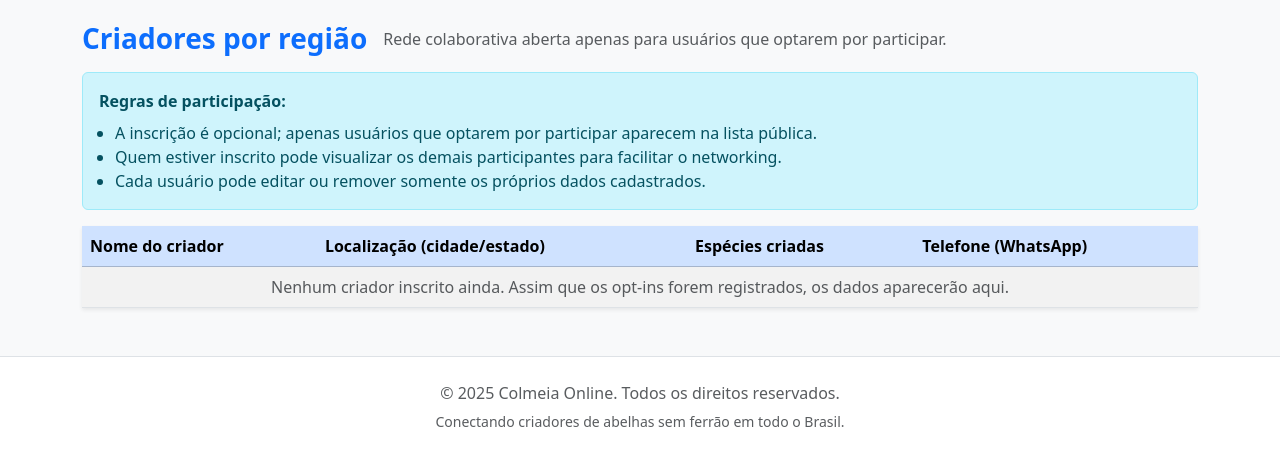
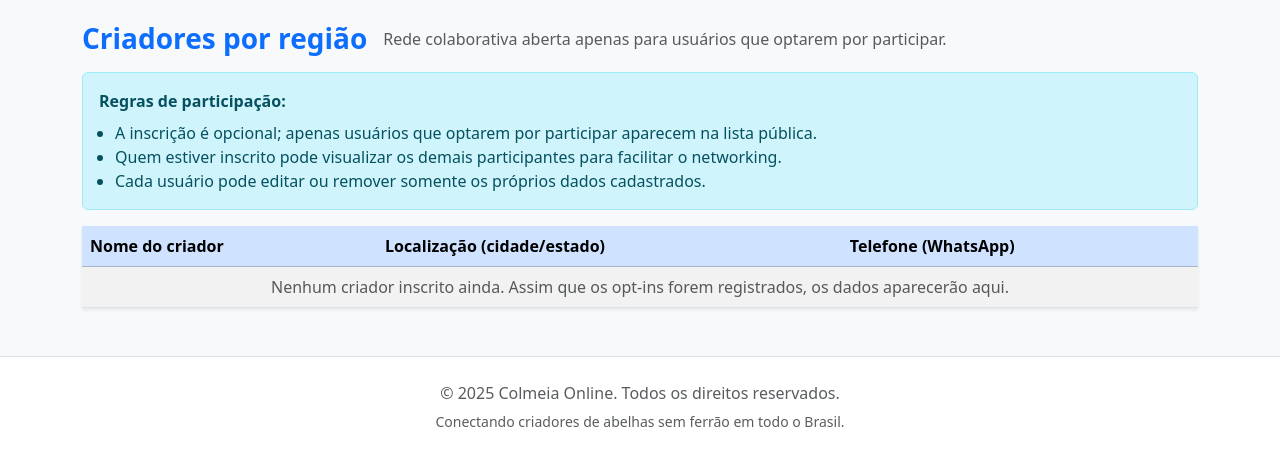
Before and after one commit to oliv3ira40/colmeia_online, a Django app: page / in a window 1280 px wide. Shown: the part 841-1298 px from the top of the page. Run offline with Django 4.2, Linux system fonts and the light colour scheme; some libraries are stand-ins or nearby versions.

Commit message:
chore: coluna removida

```diff
--- a/templates/home.html
+++ b/templates/home.html
@@ -142,7 +142,7 @@
                             <tr>
                                 <th scope="col">Nome do criador</th>
                                 <th scope="col">Localização (cidade/estado)</th>
-                                <th scope="col">Espécies criadas</th>
+                                <!-- <th scope="col">Espécies criadas</th> --> <!-- Não exibir por enquanto -->
                                 <th scope="col">Telefone (WhatsApp)</th>
                             </tr>
                         </thead>
```
